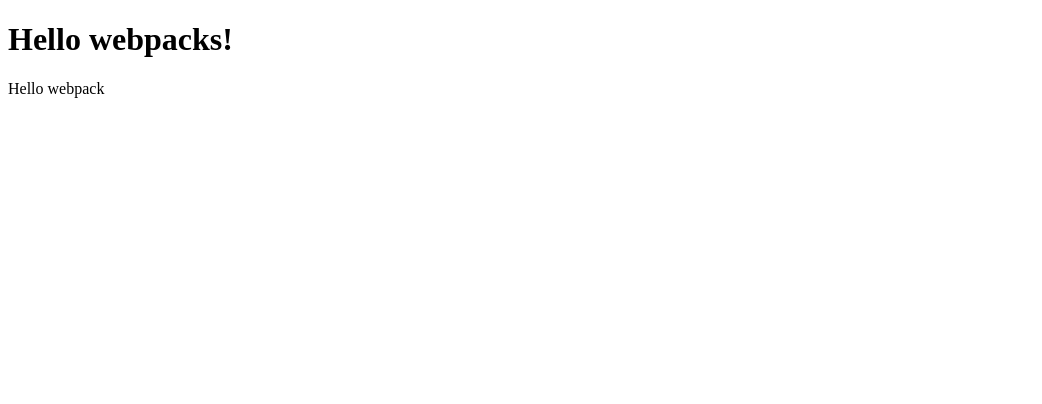
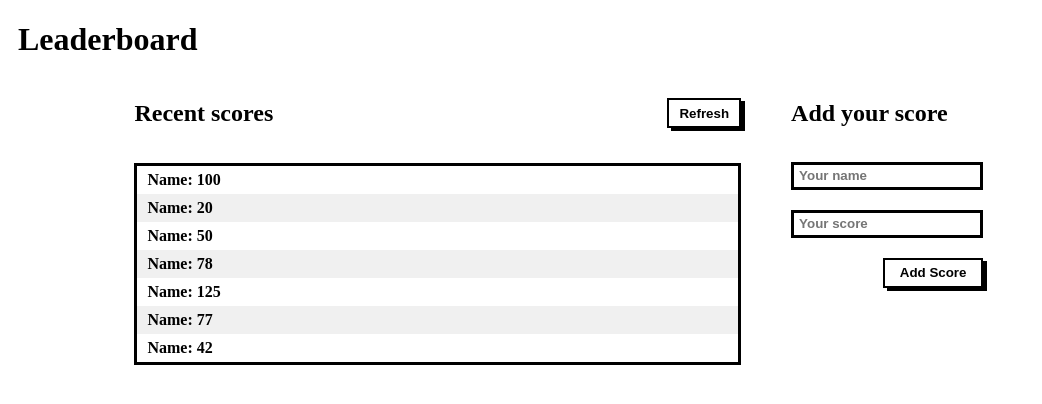
Before and after one commit to mershark/Leaderboard, a website built with webpack: page src/index.html in a window 1280 px wide. Shown: the whole page, without its empty margins (0-1042 px from the left). Built offline with nearby package versions, Linux system fonts and the light colour scheme.

Commit message:
Update with leaderboard structure

```diff
--- a/src/index.html
+++ b/src/index.html
@@ -1,11 +1,36 @@
 <!DOCTYPE html>
 <html lang="en">
 <head>
-    <meta charset="UTF-8">
-    <meta name="viewport" content="width=device-width, initial-scale=1.0">
-    <title>Wbpack Exercise</title>
+  <meta charset="UTF-8">
+  <meta name="viewport" content="width=device-width, initial-scale=1.0">
+  <title>Leaderboard App</title>
 </head>
 <body>
-    <h1>Hello webpacks!</h1>
+  <header>
+    <h1>Leaderboard</h1>
+  </header>
+
+  <main class="main">
+    <section id="leaderboard">
+      <div class="leaderboard-div">
+        <h2>Recent scores</h2>
+        <button class="refresh-btn">Refresh</button>
+      </div>
+      <ul id="score-list">
+        <!-- Placeholder for leaderboard scores -->
+      </ul>
+    </section>
+
+    <section id="add-score">
+      <h2>Add your score</h2>
+      <form id="score-form">
+        <input type="text" id="player-name" required placeholder="Your name">
+        <input type="number" id="score" required placeholder="Your score">
+      <div class="addbtn-div">
+        <button type="submit" class="addscore-btn">Add Score</button>
+      </div>
+      </form>
+    </section>
+  </main>
 </body>
 </html>
--- a/src/index.js
+++ b/src/index.js
@@ -1,14 +1,25 @@
-import _ from 'lodash';
 import './style.css';
+import sampleData from './modules/scorelist';
 
-function component() {
-  const element = document.createElement('div');
+// Function to display the leaderboard scores in the score list section
+const displayScores = () => {
+  const scoreList = document.getElementById('score-list');
 
-  // Lodash, now imported by this script
-  element.innerHTML = _.join(['Hello', 'webpack'], ' ');
-  element.classList.add('hello');
+  // Clear any existing content in the score list
+  scoreList.innerHTML = '';
 
-  return element;
-}
+  // Loop through the sampleData array and create list items for each entry
+  sampleData.forEach((entry, index) => {
+    const listItem = document.createElement('li');
+    listItem.textContent = `${entry.name}: ${entry.score}`;
 
-document.body.appendChild(component());
+    // Add the 'alternate' CSS class to every second list item (even-indexed)
+    if (index % 2 !== 0) {
+      listItem.classList.add('alternate');
+    }
+
+    scoreList.appendChild(listItem);
+  });
+};
+
+window.addEventListener('load', displayScores);
--- /dev/null
+++ b/src/modules/scorelist.js
@@ -0,0 +1,11 @@
+const sampleData = [
+  { name: "Name", score: 100 },
+  { name: "Name", score: 20 },
+  { name: "Name", score: 50 },
+  { name: "Name", score: 78 },
+  { name: "Name", score: 125 },
+  { name: "Name", score: 77 },
+  { name: "Name", score: 42 },
+];
+
+export default sampleData;
--- a/src/style.css
+++ b/src/style.css
@@ -1,3 +1,91 @@
-body {
-  background-color: white;
+header {
+  margin-left: 10px;
 }
+
+.main {
+  display: flex;
+  flex-wrap: wrap;
+  margin-right: 10%;
+  margin-left: 10%;
+  justify-content: flex-start;
+  gap: 30px;
+  width: 80%;
+  flex-direction: column;
+}
+
+.leaderboard-div {
+  display: flex;
+  gap: 10px;
+  align-items: center;
+  justify-content: space-between;
+}
+
+.refresh-btn {
+  background-color: #fff;
+  font-weight: bold;
+  padding: 5px 10px;
+  border: 2px solid #000;
+  box-shadow: 4px 3px;
+  height: 30px;
+}
+
+#score-list {
+  border: 3px solid black;
+  list-style-type: none;
+  padding-left: 0;
+  font-weight: bold;
+}
+
+#score-list li.alternate {
+  background-color: #f0f0f0;
+}
+
+#score-list li {
+  padding-left: 10px;
+  padding-bottom: 5px;
+  padding-top: 5px;
+}
+
+#score-form {
+  display: flex;
+  flex-direction: column;
+  gap: 20px
+}
+
+input {
+  border: 3px solid black;
+  font-weight: bold;
+  height: 20px;
+  padding-left: 5px;
+}
+
+.addbtn-div {
+  display: flex;
+  justify-content: flex-end;
+}
+
+.addscore-btn {
+  background-color: #fff;
+  font-weight: bold;
+  padding: 5px 10px;
+  border: 2px solid #000;
+  box-shadow: 4px 3px;
+  height: 30px;
+  width: 100px;
+}
+
+@media (min-width: 768px) {
+  .main {
+    display: flex;
+    flex-direction: row;
+    gap: 50px;
+  }
+
+  #leaderboard {
+    width: 60%;
+  }
+
+  form {
+    padding-top: 15px;
+  }
+}
```
Also changed, not shown: dist/index.bundle.js, dist/index.html, dist/runtime.bundle.js (added), 1 other file.
